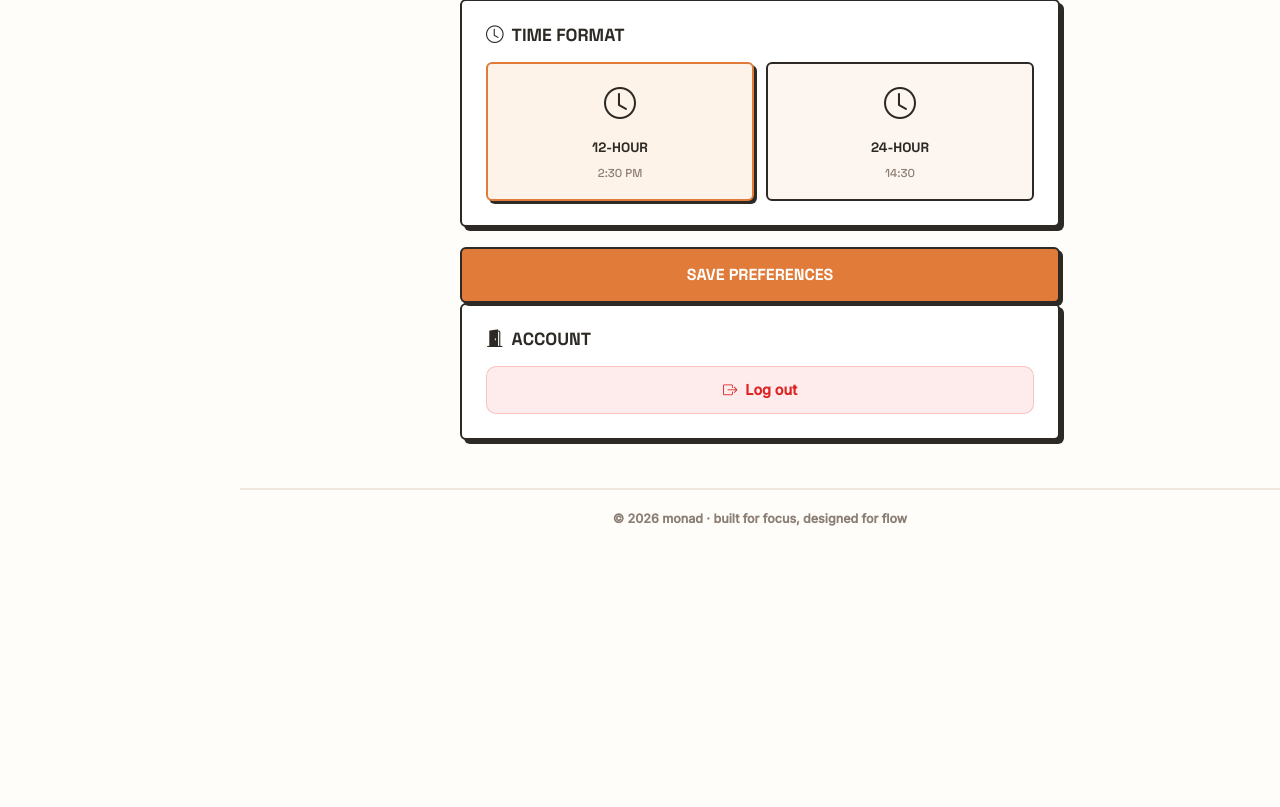
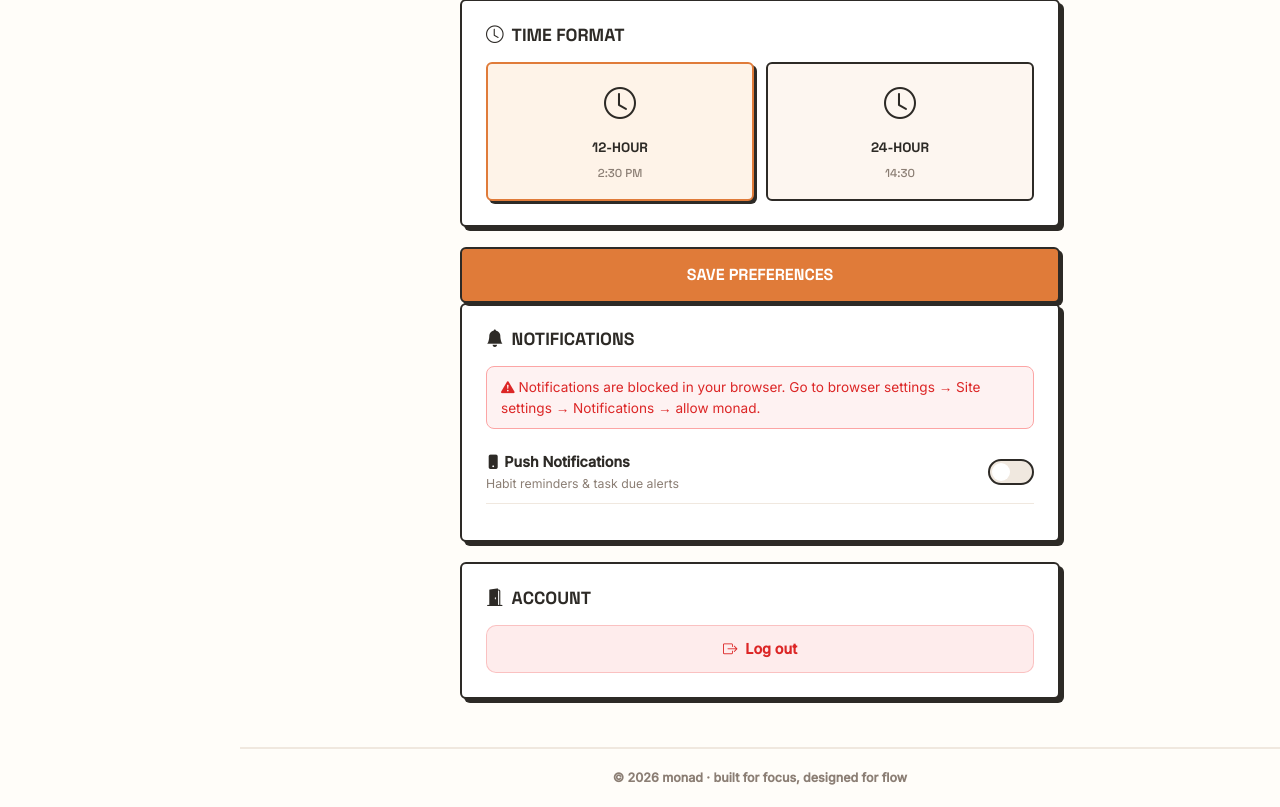
Before and after one commit to jsharonsweety28-ai/Monad, a Flask app: page /settings in a window 1280 px wide. Shown: the part 1409-2216 px from the top of the page. Before the commit the page ends 1935 px from the top, so only its background shows below. Run offline with Flask 3, Linux system fonts and the light colour scheme; the visitor is signed in with stand-in values (Sample User, id 1); data that the repository does not hold is empty; some libraries are stand-ins or nearby versions.

Commit message:
Add notification toggle to settings page
- Notifications card with on/off toggle in settings
- Shows blocked state with instructions if permission denied
- Turning off unsubscribes from push and removes DB subscription
- /push/unsubscribe route to delete subscription server-side

Co-Authored-By: Claude Sonnet 4.6 <noreply@anthropic.com>

```diff
--- a/website/templates/settings.html
+++ b/website/templates/settings.html
@@ -326,6 +326,25 @@
     <button type="submit" class="btn-save">Save Preferences</button>
   </form>
 
+  <!-- Notifications card (outside form — handled via JS) -->
+  <div class="settings-card">
+    <h4><i class="bi bi-bell-fill"></i> Notifications</h4>
+    <div id="notif-blocked" style="display:none; font-size:.85rem; color:#dc2626; background:#fef2f2; border:1.5px solid #fca5a5; border-radius:8px; padding:10px 14px; margin-bottom:12px;">
+      <i class="bi bi-exclamation-triangle-fill"></i> Notifications are blocked in your browser. Go to browser settings → Site settings → Notifications → allow monad.
+    </div>
+    <div style="display:flex; align-items:center; justify-content:space-between; padding:10px 0; border-bottom:1px solid var(--border-color);">
+      <div>
+        <div style="font-size:.9rem; font-weight:600; color:var(--text-primary);"><i class="bi bi-phone-fill"></i> Push Notifications</div>
+        <div style="font-size:.77rem; color:var(--text-secondary); margin-top:2px;" id="notif-desc">Habit reminders &amp; task due alerts</div>
+      </div>
+      <label class="feat-toggle" id="notif-toggle-wrap">
+        <input type="checkbox" id="notifToggle">
+        <span class="feat-slider"></span>
+      </label>
+    </div>
+    <div style="font-size:.75rem; color:var(--text-secondary); margin-top:12px;" id="notif-status-text"></div>
+  </div>
+
   <div class="settings-card">
     <h4><i class="bi bi-door-open-fill"></i> Account</h4>
     <a href="{{ url_for('auth.logout') }}" style="display:flex; align-items:center; justify-content:center; gap:8px; padding:12px; background:var(--danger-bg); border:1px solid var(--danger-border); border-radius:10px; color:#dc2626; font-weight:600; font-size:0.9rem; text-decoration:none;">
@@ -335,6 +354,69 @@
 </div>
 
 <script>
+// ── Notification toggle ──
+(function () {
+  const toggle   = document.getElementById('notifToggle');
+  const blocked  = document.getElementById('notif-blocked');
+  const statusTx = document.getElementById('notif-status-text');
+
+  function setStatus(perm, hasSub) {
+    if (perm === 'denied') {
+      blocked.style.display = 'block';
+      toggle.checked = false;
+      toggle.disabled = true;
+      statusTx.textContent = '';
+    } else if (perm === 'granted' && hasSub) {
+      toggle.checked = true;
+      blocked.style.display = 'none';
+      statusTx.textContent = 'You will receive habit reminders and task alerts.';
+    } else {
+      toggle.checked = false;
+      blocked.style.display = 'none';
+      statusTx.textContent = 'Turn on to receive reminders even when the app is closed.';
+    }
+  }
+
+  async function checkSub() {
+    if (!('Notification' in window)) { toggle.disabled = true; return; }
+    const perm = Notification.permission;
+    let hasSub = false;
+    if ('serviceWorker' in navigator && perm === 'granted') {
+      try {
+        const reg = await navigator.serviceWorker.ready;
+        const sub = await reg.pushManager.getSubscription();
+        hasSub = !!sub;
+      } catch {}
+    }
+    setStatus(perm, hasSub);
+  }
+
+  toggle.addEventListener('change', async function () {
+    if (toggle.checked) {
+      if (typeof enableNotifications === 'function') enableNotifications();
+      setTimeout(checkSub, 1000);
+    } else {
+      try {
+        if ('serviceWorker' in navigator) {
+          const reg = await navigator.serviceWorker.ready;
+          const sub = await reg.pushManager.getSubscription();
+          if (sub) {
+            await fetch('/push/unsubscribe', {
+              method: 'POST',
+              headers: { 'Content-Type': 'application/json', 'X-CSRFToken': '{{ csrf_token() }}' },
+              body: JSON.stringify({ endpoint: sub.endpoint })
+            });
+            await sub.unsubscribe();
+          }
+        }
+      } catch (e) { console.log('Unsubscribe failed', e); }
+      statusTx.textContent = 'Notifications turned off.';
+    }
+  });
+
+  checkSub();
+})();
+
 document.querySelectorAll('#themeGrid .theme-tile').forEach(function(tile) {
   tile.addEventListener('click', function() {
     document.querySelectorAll('#themeGrid .theme-tile').forEach(function(t) { t.classList.remove('selected'); });
--- a/website/views.py
+++ b/website/views.py
@@ -2923,6 +2923,18 @@ def push_subscribe():
     db.session.commit()
     return jsonify({'status': 'ok'})
 
+@views.route('/push/unsubscribe', methods=['POST'])
+@login_required
+def push_unsubscribe():
+    data = request.get_json()
+    endpoint = data.get('endpoint') if data else None
+    if endpoint:
+        PushSubscription.query.filter_by(endpoint=endpoint, user_id=current_user.id).delete()
+    else:
+        PushSubscription.query.filter_by(user_id=current_user.id).delete()
+    db.session.commit()
+    return jsonify({'status': 'ok'})
+
 @views.route('/api/push/habit-reminder', methods=['POST', 'GET'])
 def send_habit_reminder():
     secret = request.headers.get('X-Cron-Secret') or request.args.get('secret', '')
```
